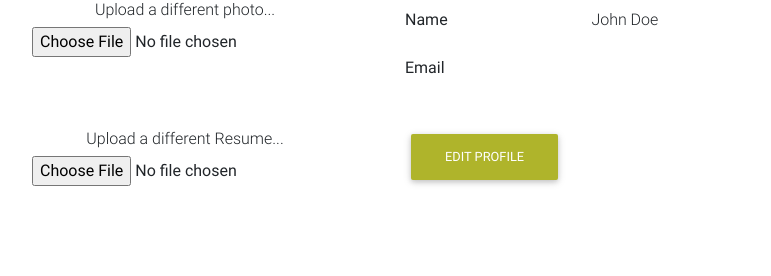
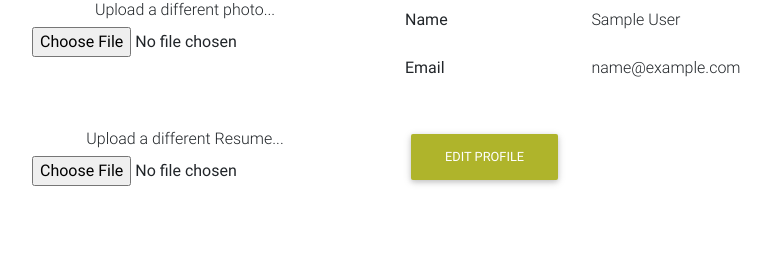
Before and after one commit to arsenakishev/ProfilePal, a Flask app: template templates/profile.html in a window 1280 px wide. Shown: the part 176-452 px from the top of the page, without its empty margins (75-846 px from the left). Run offline with Flask 2, Linux system fonts and the light colour scheme; the template is opened without the code that fills it: most values are stand-ins (such as "Sample title", 1, 10 or a date in 2020); parts of the project's set-up code (start-up, migrations or seed data) failed here and were passed over; some libraries are stand-ins or nearby versions.

Commit message:
profile page now shows correct user name and email

```diff
--- a/templates/profile.html
+++ b/templates/profile.html
@@ -26,10 +26,11 @@
             <form class="form-horizontal" role="form">
                 <div class="form-group">
                     <label class="col-lg-3 control-label"><strong>Name</strong></label>
-                    <label class="col-lg-3 control-label">John Doe</label>
+                    <label class="col-lg-3 control-label">{{user_info['first_name'] + ' ' + user_info['last_name']}}</label>
                 </div>
                 <div class="form-group">
                     <label class="col-lg-3 control-label"><strong>Email</strong></label>
+                    <label class="col-lg-3 control-label">{{user_info['email']}}</label>
                     <label class="col-lg-3 control-label"></label>
                 </div>
 
```
